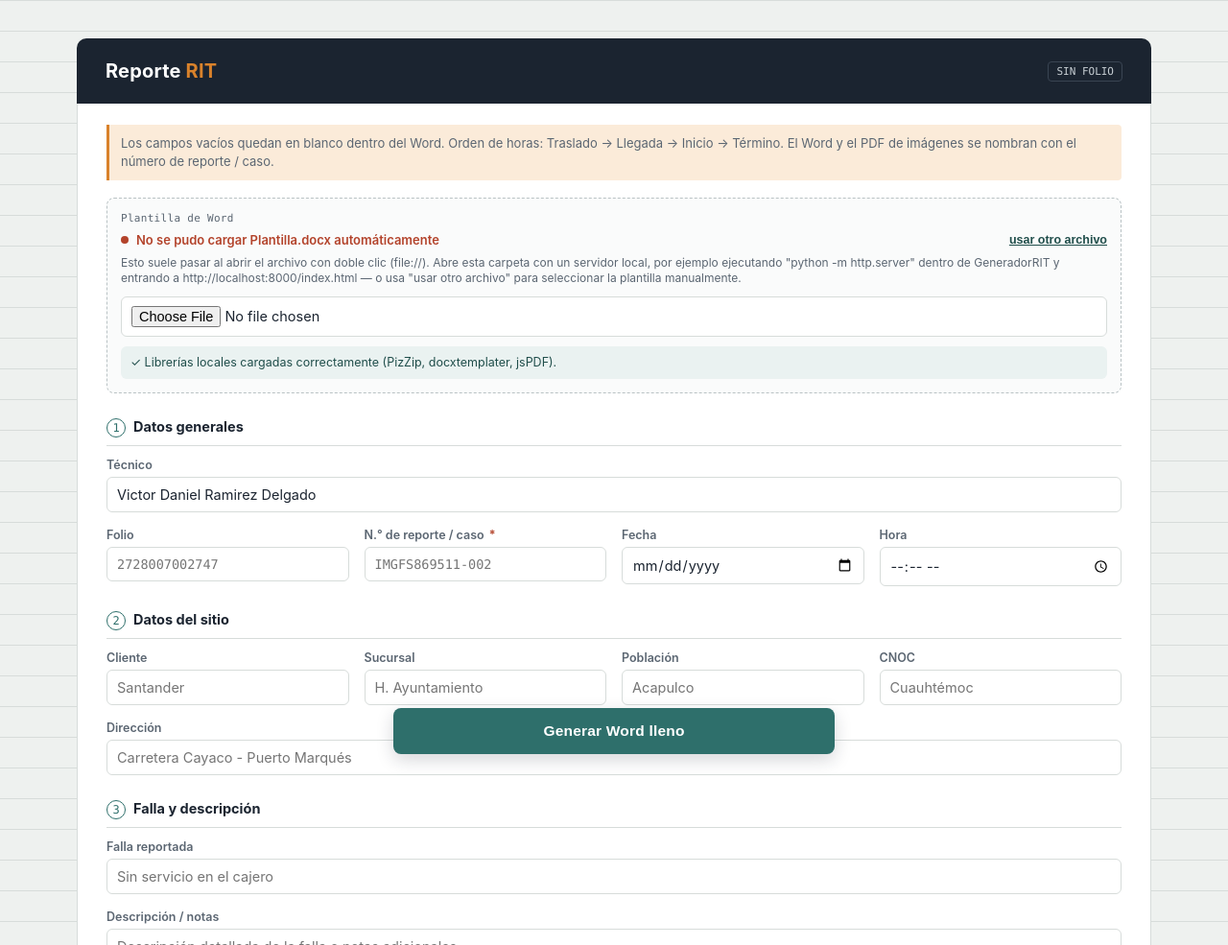
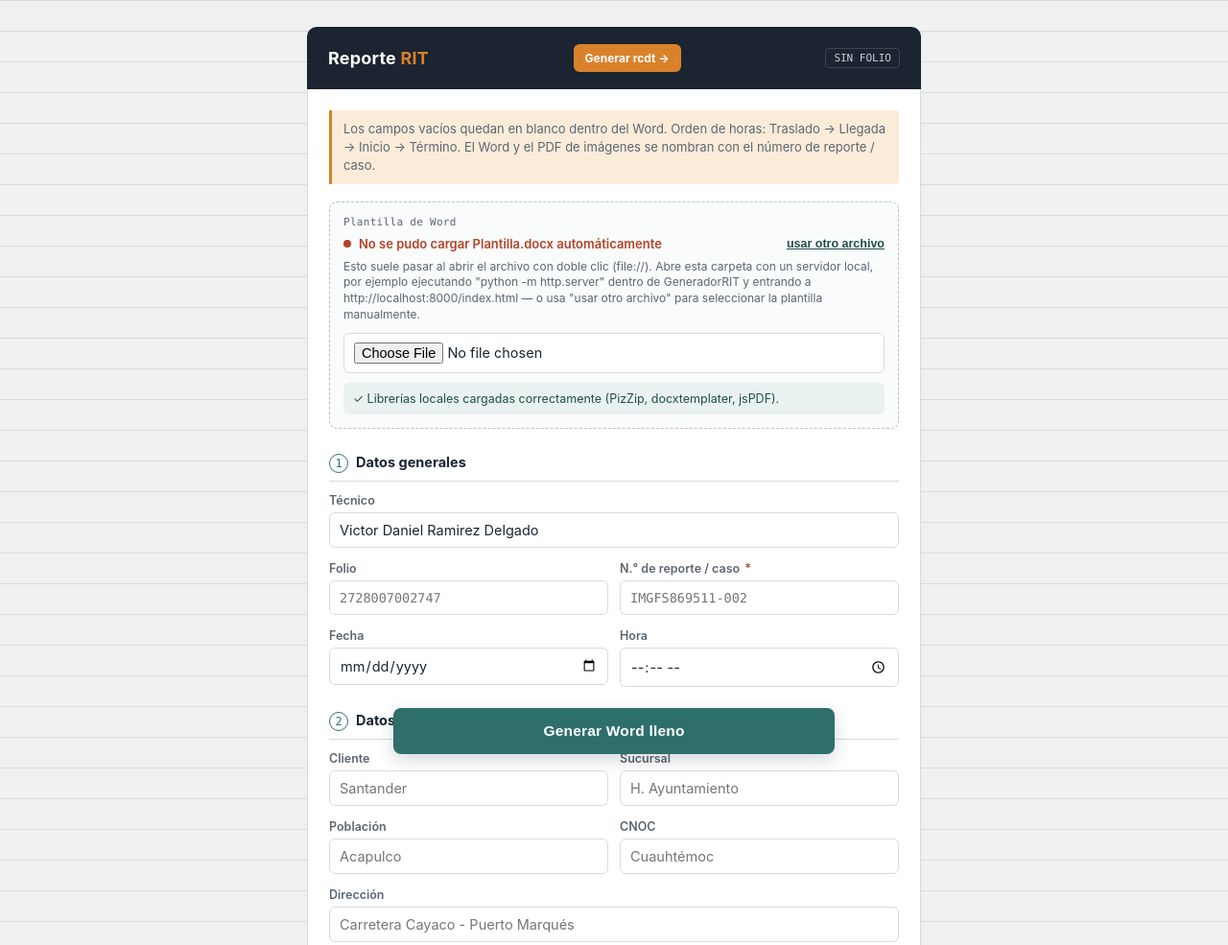
Before and after one commit to victordaniel123/Generador_de_archivoos.github.io, a plain HTML site: page index.html in a window 1280 px wide. Shown: the top 985 px of the page at 96% size. Drawn offline with Linux system fonts and the light colour scheme; no server answers.

Commit message:
Update index.html

```diff
--- a/index.html
+++ b/index.html
@@ -1,3 +1,4 @@
+
 <!DOCTYPE html>
 <html lang="es">
 <head>
@@ -35,6 +36,18 @@
     background-size: 100% 32px;
     color: var(--ink);
     padding: 28px 16px 140px;
+  }
+
+ .btn-goto-dos{
+    font-family: var(--sans); font-size: 12px; font-weight: 700; color: #fff;
+    background: var(--amber); border: none; border-radius: 6px; padding: 7px 12px;
+    cursor: pointer; white-space: nowrap; transition: background .15s ease, transform .1s ease;
+  }
+  .btn-goto-dos:hover{ background: #C4741F; }
+  .btn-goto-dos:active{ transform: translateY(1px); }
+  .card{
+    background: var(--paper); border: 1px solid var(--line); border-top: none;
+    border-radius: 0 0 var(--radius) var(--radius); padding: 4px 22px 22px;
   }
 
   .wrap{ max-width: 640px; margin: 0 auto; }
@@ -244,34 +257,6 @@
     .timeline::before{ display:none; }
   }
 
-  /* ============================================================
-     Escritorio: más ancho, más columnas, mejor uso del espacio.
-     El celular sigue viéndose exactamente igual que antes.
-     ============================================================ */
-  @media (min-width: 900px){
-    body{ padding: 40px 24px 120px; }
-    .wrap{ max-width: 980px; }
-    .masthead{ padding: 22px 30px; }
-    .masthead .title{ font-size: 20px; }
-    .card{ padding: 4px 30px 30px; }
-
-    .grid{ grid-template-columns: repeat(3, 1fr); gap: 16px 16px; }
-
-    .timeline{ grid-template-columns: repeat(4, 1fr); gap: 14px; }
-
-    .img-grid{ grid-template-columns: repeat(auto-fill, minmax(110px, 1fr)); gap: 12px; }
-
-    .actions{ justify-content: flex-end; }
-    .btn-generar{ max-width: 320px; }
-
-    .status{ max-width: 980px; text-align: right; }
-  }
-
-  @media (min-width: 1200px){
-    .wrap{ max-width: 1120px; }
-    .grid{ grid-template-columns: repeat(4, 1fr); }
-  }
-
   .actions{
     position: sticky; bottom: 14px; margin-top: 30px;
     display:flex; justify-content:center;
@@ -298,6 +283,7 @@
 
     <div class="masthead">
       <div class="title">Reporte <span>RIT</span></div>
+   <button type="button" class="btn-goto-dos" id="btnIrDos" title="Ir al generador de Word">Generar rcdt →</button>
       <div class="tag" id="folioTag">SIN FOLIO</div>
     </div>
 
@@ -433,6 +419,10 @@
     if (window.jspdf && window.jspdf.default && typeof window.jspdf.default.jsPDF === 'function') return window.jspdf.default.jsPDF;
     return null;
   }
+
+    document.getElementById('btnIrDos').addEventListener('click', () => {
+    window.location.href = 'excel.html';
+  });
 
   function verificarLibrerias() {
     const el = document.getElementById('libStatus');
```
